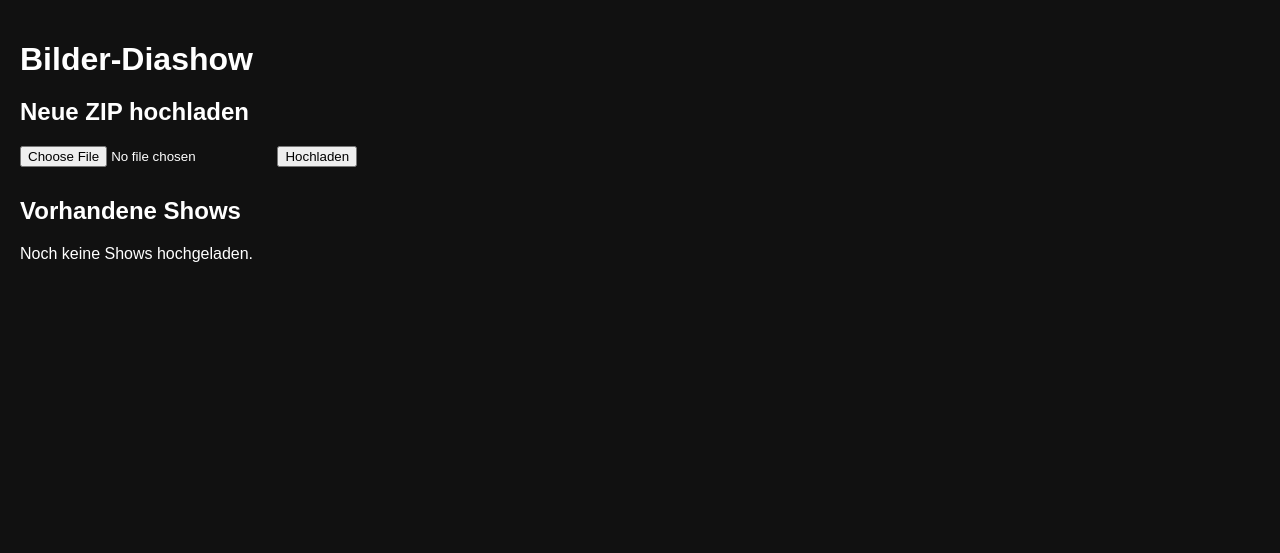
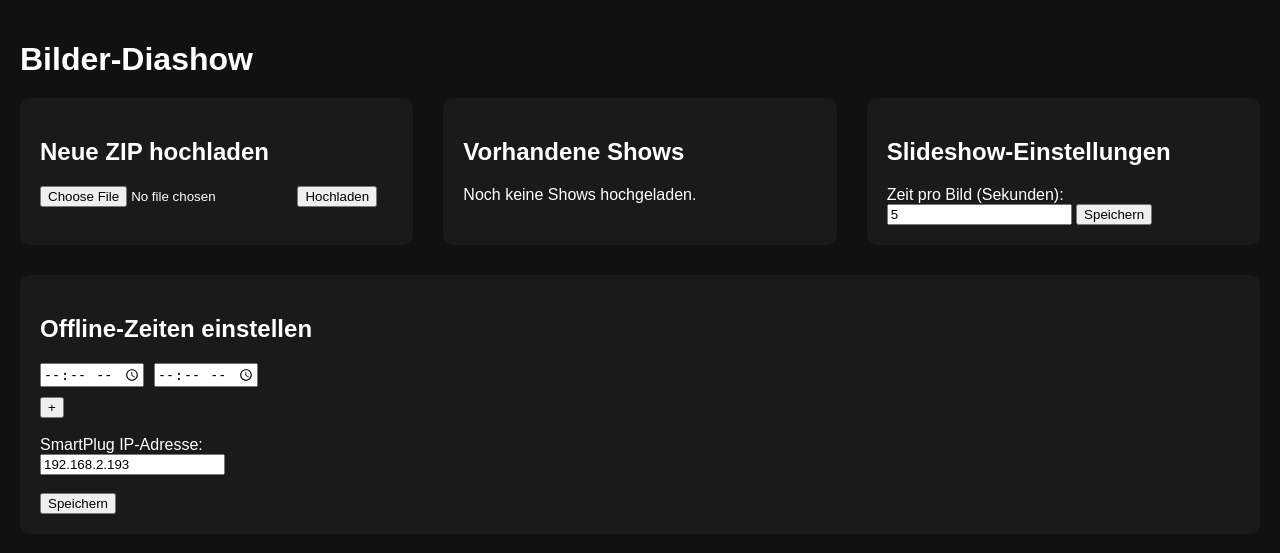
Before and after one commit to LeonHolli/Slideshow, a Flask app: page / in a window 1280 px wide. Shown: the top 553 px of the page. Run offline with Flask 3, Linux system fonts and the light colour scheme.

Commit message:
Added Smartplug controll and intervall controll

```diff
--- a/app.py
+++ b/app.py
@@ -1,13 +1,126 @@
 import os
 import zipfile
 import uuid
+import json
+import asyncio
+import threading
+import time
+from datetime import datetime
 from flask import Flask, render_template, request, jsonify, send_from_directory, redirect, url_for
+from kasa import SmartPlug
+import logging
 
 app = Flask(__name__)
 UPLOAD_DIR = "uploads"
 os.makedirs(UPLOAD_DIR, exist_ok=True)
 
-# Startseite → Upload + Übersicht vorhandener Shows
+SCHEDULE_FILE = "schedules.json"
+
+# ==============================
+# LOGGING
+# ==============================
+logging.basicConfig(level=logging.INFO, format="%(asctime)s [%(levelname)s] %(message)s")
+
+# ==============================
+# KONFIGURATION LADEN / SPEICHERN
+# ==============================
+def load_config():
+    if os.path.exists(SCHEDULE_FILE):
+        with open(SCHEDULE_FILE, "r") as f:
+            return json.load(f)
+    return {"schedules": [], "plug_ip": "192.168.2.193"}
+
+def save_config(config):
+    with open(SCHEDULE_FILE, "w") as f:
+        json.dump(config, f)
+
+CONFIG = load_config()
+
+# ==============================
+# SMART PLUG
+# ==============================
+async def set_plug_state(state: bool):
+    plug_ip = CONFIG.get("plug_ip")
+    plug = SmartPlug(plug_ip)
+    try:
+        logging.info(f"🔌 Versuche Plug {plug_ip} {'EIN' if state else 'AUS'} zu schalten ...")
+        await plug.update()
+        if state:
+            await plug.turn_on()
+            logging.info("✅ Plug wurde eingeschaltet.")
+        else:
+            await plug.turn_off()
+            logging.info("⛔ Plug wurde ausgeschaltet.")
+    except Exception as e:
+        logging.error(f"⚠️ Fehler beim Steuern des Plugs ({plug_ip}): {e}")
+
+def turn_pi_on():
+    asyncio.run(set_plug_state(True))
+
+def turn_pi_off():
+    asyncio.run(set_plug_state(False))
+
+@app.route("/pi/on")
+def pi_on():
+    turn_pi_on()
+    return "✅ Raspberry Pi eingeschaltet (KP105 an)"
+
+@app.route("/pi/off")
+def pi_off():
+    turn_pi_off()
+    return "⛔ Raspberry Pi ausgeschaltet (KP105 aus)"
+
+# ==============================
+# OFFLINE-ZEITEN
+# ==============================
+def scheduler_loop():
+    is_on = None  # None = unbekannt, True = an, False = aus
+
+    while True:
+        schedules = CONFIG.get("schedules", [])
+        now = datetime.now().strftime("%H:%M")
+        in_offline = any(s["start"] <= now <= s["end"] for s in schedules)
+
+        if in_offline:
+            # Wenn Pi noch an ist, ausschalten
+            if is_on is not False:
+                logging.info("⏰ Offline-Zeit erreicht – schalte Pi aus")
+                turn_pi_off()
+                is_on = False
+        else:
+            # Außerhalb der Offline-Zeit nur einschalten, wenn noch aus
+            if is_on is not True:
+                logging.info("✅ Offline-Zeit vorbei – schalte Pi ein")
+                turn_pi_on()
+                is_on = True
+
+        time.sleep(60)
+
+threading.Thread(target=scheduler_loop, daemon=True).start()
+
+@app.route("/schedules", methods=["POST"])
+def schedules():
+    global CONFIG
+    schedules = []
+    starts = request.form.getlist("start")
+    ends = request.form.getlist("end")
+    for s, e in zip(starts, ends):
+        if s and e:
+            schedules.append({"start": s, "end": e})
+
+    plug_ip = request.form.get("plug_ip", "").strip()
+    if plug_ip:
+        CONFIG["plug_ip"] = plug_ip
+
+    CONFIG["schedules"] = schedules
+    save_config(CONFIG)
+
+    logging.info(f"💾 Neue Konfiguration gespeichert: {CONFIG}")
+    return redirect(url_for("index"))
+
+# ==============================
+# SLIDESHOW & UPLOAD
+# ==============================
 @app.route("/", methods=["GET", "POST"])
 def index():
     if request.method == "POST":
@@ -28,16 +141,19 @@ def index():
 
         return redirect(url_for("slideshow", folder=folder_id))
 
-    # Liste der vorhandenen Shows
     shows = [f for f in os.listdir(UPLOAD_DIR) if os.path.isdir(os.path.join(UPLOAD_DIR, f))]
-    return render_template("menu.html", shows=shows)
+    return render_template(
+        "menu.html",
+        shows=shows,
+        interval=SLIDESHOW_INTERVAL,
+        schedules=CONFIG.get("schedules", []),
+        plug_ip=CONFIG.get("plug_ip", "")
+    )
 
-# Slideshow-Seite
 @app.route("/show/<folder>")
 def slideshow(folder):
-    return render_template("slideshow.html", folder=folder)
+    return render_template("slideshow.html", folder=folder, interval=SLIDESHOW_INTERVAL)
 
-# JSON-Liste mit Bildern
 @app.route("/list/<folder>")
 def list_images(folder):
     folder_path = os.path.join(UPLOAD_DIR, folder)
@@ -49,12 +165,10 @@ def list_images(folder):
             files.append(f"/images/{folder}/{f}")
     return jsonify(sorted(files))
 
-# Bilder ausliefern
 @app.route("/images/<folder>/<filename>")
 def serve_image(folder, filename):
     return send_from_directory(os.path.join(UPLOAD_DIR, folder), filename)
 
-# Show umbenennen
 @app.route("/rename", methods=["POST"])
 def rename_show():
     old_name = request.form.get("old")
@@ -71,6 +185,18 @@ def rename_show():
     os.rename(old_path, new_path)
     return redirect(url_for("index"))
 
+# Slideshow-Intervall
+SLIDESHOW_INTERVAL = 5
+
+@app.route("/set_interval", methods=["POST"])
+def set_interval():
+    global SLIDESHOW_INTERVAL
+    try:
+        SLIDESHOW_INTERVAL = int(request.form.get("interval", 5))
+    except ValueError:
+        SLIDESHOW_INTERVAL = 5
+    return redirect(url_for("index"))
+
 if __name__ == "__main__":
     print("🚀 Starte Flask-Server auf Port 5000 ...")
     app.run(host="0.0.0.0", port=5000, debug=True)
--- a/requirements.txt
+++ b/requirements.txt
@@ -1 +1,2 @@
 flask
+python-kasa
--- a/static/script.js
+++ b/static/script.js
@@ -2,7 +2,7 @@ let images = [];
 let index = 0;
 let timer;
 
-function startSlideshow(folder) {
+function startSlideshow(folder, interval = 5000) {
   fetch(`/list/${folder}`)
     .then((res) => res.json())
     .then((data) => {
@@ -11,7 +11,7 @@ function startSlideshow(folder) {
       if (timer) clearInterval(timer);
       if (images.length > 0) {
         showImage(images[0]);
-        timer = setInterval(nextImage, 5000); // alle 5 Sekunden
+        timer = setInterval(nextImage, interval); // dynamisch!
       }
     });
 }
--- a/templates/menu.html
+++ b/templates/menu.html
@@ -13,9 +13,20 @@
       h1 {
         margin-bottom: 20px;
       }
-      .show-list {
-        margin-top: 30px;
+
+      .container {
+        display: flex;
+        flex-wrap: wrap;
+        gap: 30px;
       }
+
+      .card {
+        background: #1a1a1a;
+        padding: 20px;
+        border-radius: 10px;
+        flex: 1 1 300px;
+      }
+
       .show-item {
         margin: 10px 0;
       }
@@ -33,26 +44,39 @@
       .rename-input {
         width: 120px;
       }
+
+      .schedule-entry {
+        display: flex;
+        gap: 10px;
+        margin-bottom: 10px;
+      }
+
+      button {
+        cursor: pointer;
+      }
     </style>
   </head>
   <body>
     <h1>Bilder-Diashow</h1>
 
+    <div class="container">
+      <!-- Upload -->
+      <div class="card">
         <h2>Neue ZIP hochladen</h2>
         <form method="POST" enctype="multipart/form-data">
           <input type="file" name="zipfile" accept=".zip" required />
           <button type="submit">Hochladen</button>
         </form>
+      </div>
 
-    <div class="show-list">
+      <!-- Shows -->
+      <div class="card">
         <h2>Vorhandene Shows</h2>
         {% if shows %}
         <ul>
           {% for s in shows %}
           <li class="show-item">
             <a href="/show/{{ s }}">Show {{ s }}</a>
-
-          <!-- Rename -->
             <form class="rename-form" method="POST" action="/rename">
               <input type="hidden" name="old" value="{{ s }}" />
               <input
@@ -71,5 +95,78 @@
         <p>Noch keine Shows hochgeladen.</p>
         {% endif %}
       </div>
+
+      <!-- Interval -->
+      <div class="card">
+        <h2>Slideshow-Einstellungen</h2>
+        <form method="POST" action="/set_interval">
+          <label for="interval">Zeit pro Bild (Sekunden):</label><br />
+          <input
+            type="number"
+            id="interval"
+            name="interval"
+            min="1"
+            value="{{ interval }}"
+          />
+          <button type="submit">Speichern</button>
+        </form>
+      </div>
+
+      <!-- Offline Zeiten + Plug IP -->
+      <div class="card">
+        <h2>Offline-Zeiten einstellen</h2>
+        <form method="POST" action="/schedules" id="schedule-form">
+          <div id="schedule-list">
+            {% for s in schedules %}
+            <div class="schedule-entry">
+              <input
+                type="time"
+                name="start"
+                value="{{ s.start }}"
+                class="border p-2 rounded"
+              />
+              <input
+                type="time"
+                name="end"
+                value="{{ s.end }}"
+                class="border p-2 rounded"
+              />
+            </div>
+            {% endfor %} {% if not schedules %}
+            <div class="schedule-entry">
+              <input type="time" name="start" class="border p-2 rounded" />
+              <input type="time" name="end" class="border p-2 rounded" />
+            </div>
+            {% endif %}
+          </div>
+          <button type="button" onclick="addSchedule()">+</button>
+          <br /><br />
+
+          <label for="plug_ip">SmartPlug IP-Adresse:</label><br />
+          <input
+            type="text"
+            id="plug_ip"
+            name="plug_ip"
+            placeholder="z.B. 192.168.2.193"
+            value="{{ plug_ip }}"
+          />
+          <br /><br />
+
+          <button type="submit">Speichern</button>
+        </form>
+      </div>
+    </div>
+
+    <script>
+      function addSchedule() {
+        const div = document.createElement("div");
+        div.classList.add("schedule-entry");
+        div.innerHTML = `
+          <input type="time" name="start" class="border p-2 rounded">
+          <input type="time" name="end" class="border p-2 rounded">
+        `;
+        document.getElementById("schedule-list").appendChild(div);
+      }
+    </script>
   </body>
 </html>
--- a/templates/slideshow.html
+++ b/templates/slideshow.html
@@ -46,9 +46,10 @@
     <button id="backButton" onclick="window.location.href='/'">⬅</button>
 
     <script>
-      // Slideshow starten
       document.addEventListener("DOMContentLoaded", () => {
-        startSlideshow("{{ folder }}");
+        const folder = "{{ folder }}";
+        const interval = parseInt("{{ interval * 1000 }}", 10);
+        startSlideshow(folder, interval);
         setupBackButtonAutoHide();
       });
 
```
Also changed, not shown: docker-compose.yml (+7 -4 lines), 1 other file. Lines whose indentation alone changed are shown as unchanged.
